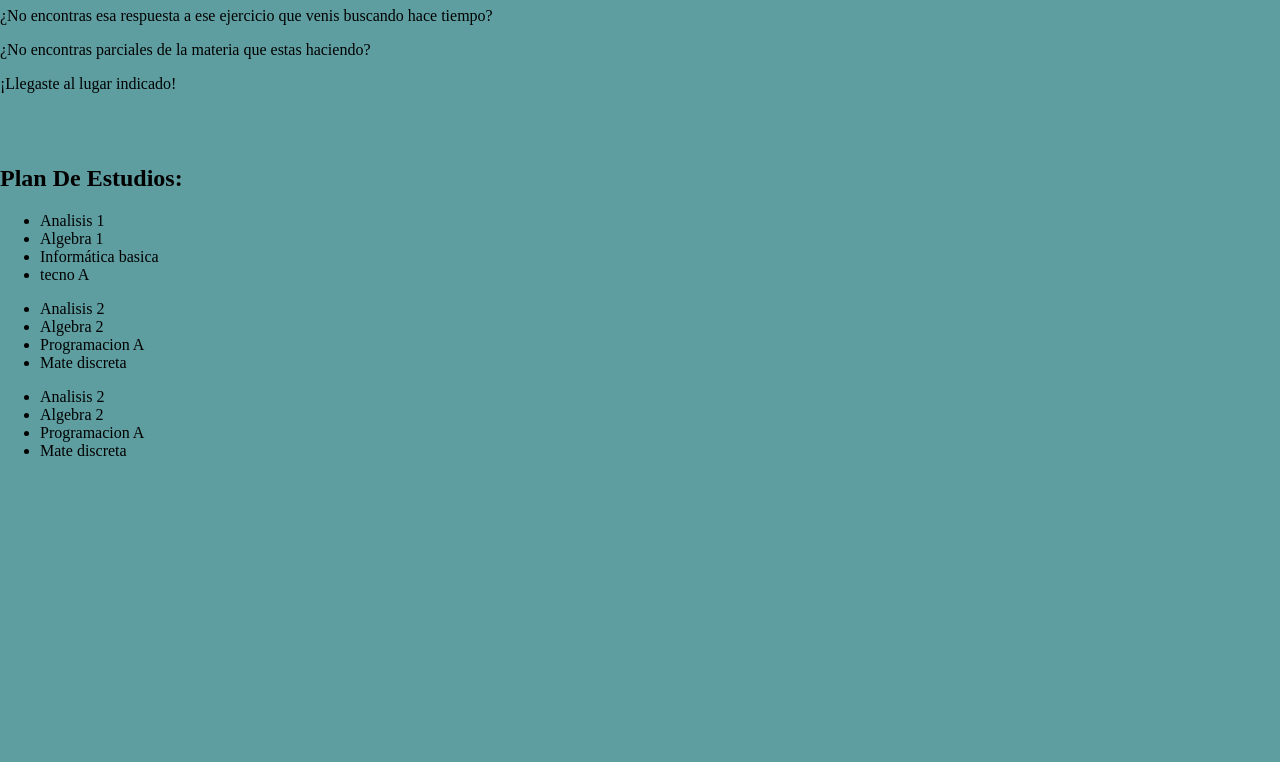
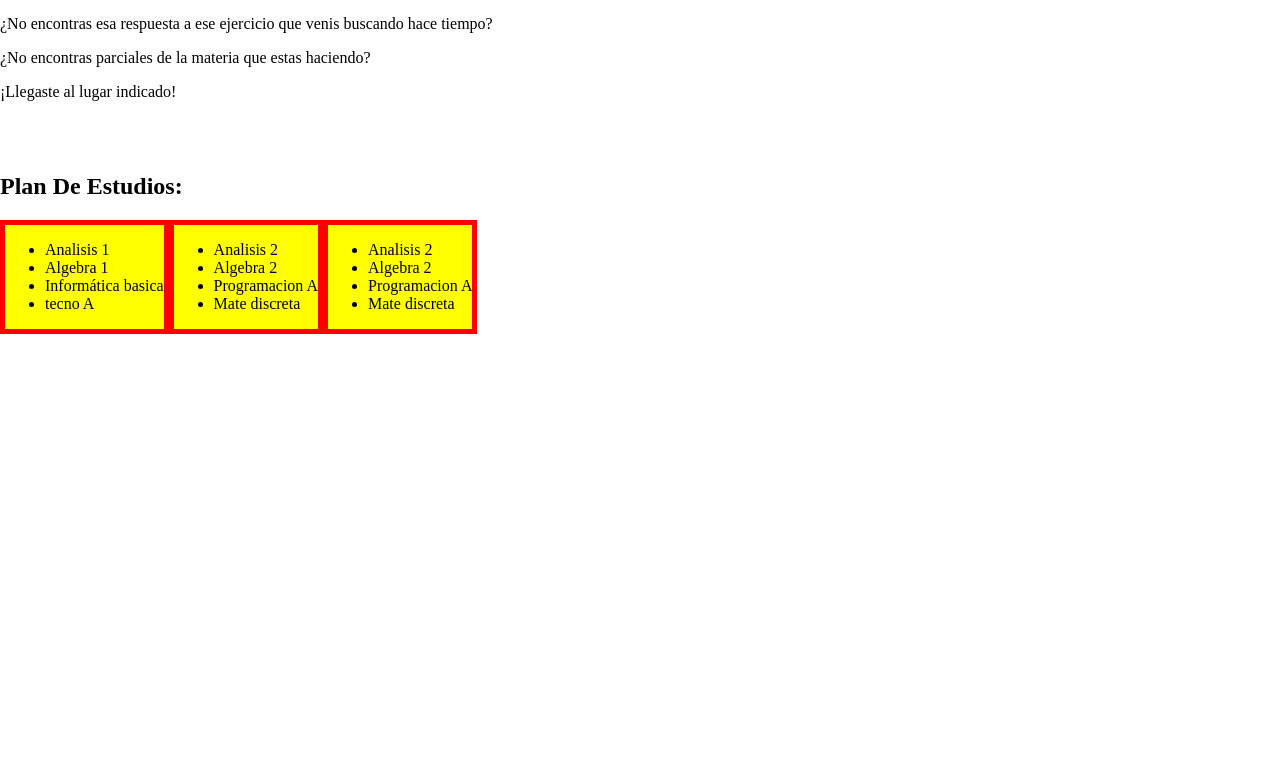
Before and after one commit to tobicg31/pagina, a plain HTML site: page index2.html in a window 1280 px wide. Shown: the part 141-903 px from the top of the page. After the commit the page ends 800 px from the top, so only its background shows below. Drawn offline with Linux system fonts and the light colour scheme.

Commit message:
Update index2.html

```diff
--- a/index2.html
+++ b/index2.html
@@ -4,7 +4,7 @@
     <meta charset="UTF-8">
     <meta name="viewport" content="width=device-width, initial-scale=1.0">
     <title>Document</title>
-    <link rel="stylesheet" href="estilos.css">
+    <link rel="stylesheet" href="estilos2.css">
 </head>
 <body>
     <div>
```
